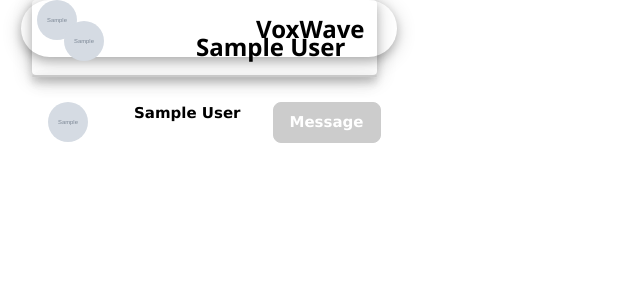
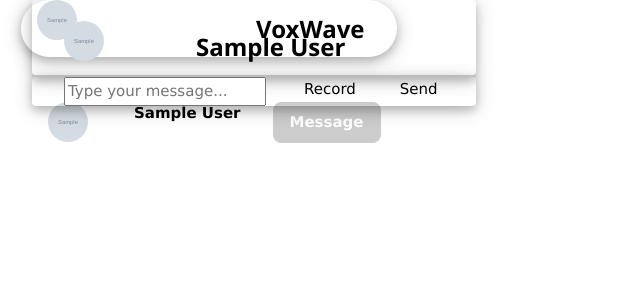
Before and after one commit to Vox-Wave/Responsive_Template, a Django app: template templates/chat.html in a window 1280 px wide, after a click on "Message". Shown: the top 300 px of the page, without its empty margins (0-640 px from the left). Run offline with Django 5.2, Linux system fonts and the light colour scheme; the template is opened without the code that fills it: most values are stand-ins (such as "Sample title", 1, 10 or a date in 2020); grey boxes marked "Sample" are stand-in pictures.

Commit message:
Setup Message Display Area Version 1.

```diff
--- a/templates/chat.html
+++ b/templates/chat.html
@@ -90,6 +90,7 @@
       .message-display-footer{
         width: 100%;
         height: 80px;
+        padding-top: 20px;
       }
 
       /* Style for messages sent by the current user (right side) */
@@ -203,7 +204,16 @@
 
         </div>
         <footer class="w3-container message-display-footer w3-round w3-card-4">
-
+            <div class="w3-container w3-cell w3-center">
+              <input type="text" id="messageInput" class="message-input" placeholder="Type your message..." onkeydown="if (event.key === 'Enter') { document.getElementById('send-icon').click(); event.preventDefault(); }" />
+              <audio class="message-input" id="audioInput" controls hidden></audio>
+            </div>
+            <div class="w3-container w3-cell w3-center">
+              <button type="button" style="background-color: transparent; border: none; cursor: pointer" onclick="recordMessage();" id="record-icon" class="record-icon">Record</button>
+            </div>
+            <div class="w3-container w3-cell w3-center">
+              <button type="button" style="background-color: transparent; border: none; cursor: pointer" onclick="sendMessage();" id="send-icon" class="send-icon">Send</button>
+            </div>
         </footer>
       </div>
     </div>
@@ -270,9 +280,9 @@
             // Create message content based on message type
             var messageContent = '';
             if (message.chat_text) {
-          messageContent = '<p>' + message.chat_text + '</p>';
+              messageContent = `<p>${message.chat_text}</p>`;
             } else if (message.audio_url) {
-          messageContent = '<audio controls><source src="' + message.audio_url + '" type="audio/mpeg">Your browser does not support the audio element.</audio>';
+              messageContent = `<audio controls><source src="${message.audio_url}" type="audio/mpeg">Your browser does not support the audio element.</audio>`;
             }
             // Add other message types as needed
 
@@ -299,6 +309,91 @@
         });
     }
 
+    // Function to simulate recording a message
+    let is_recording = false;
+    let audioBlob;
 
+    async function recordMessage() {
+        let mediaRecorder;
+        let recordedChunks = [];
+        const recordButton = document.querySelector('.record-icon');
+        const isRecording = recordButton.textContent === 'Stop'; // Check current state
+
+        if (!isRecording && recordButton.textContent === "Record") {
+            // Start recording
+            recordButton.textContent = 'Stop';
+            is_recording = true;
+
+            try {
+                // Request permission from the user to access their microphone
+                const stream = await navigator.mediaDevices.getUserMedia({ audio: true });
+
+                // Start audio recording
+                mediaRecorder = new MediaRecorder(stream);
+
+                mediaRecorder.addEventListener('dataavailable', event => {
+                    if (event.data.size > 0) {
+                        recordedChunks.push(event.data);
+                    }
+                });
+
+                mediaRecorder.start();
+            } catch (error) {
+                console.error('Error accessing microphone:', error);
+                // Reset the button text if there's an error
+                recordButton.textContent = 'Record';
+                is_recording = false;
+            }
+
+        }
+        else if (recordButton.textContent === "Delete") {
+            // User clicked Delete after stopping recording
+            audioBlob = null;
+            const audioInput = document.getElementById('audioInput');
+            audioInput.hidden = true;
+            const messageInput = document.getElementById('messageInput');
+            messageInput.hidden = false;
+            recordButton.textContent = "Record";
+        }
+        else {
+            // Stop recording
+            recordButton.textContent = 'Delete';
+            is_recording = false;
+
+            // Stop audio recording
+            mediaRecorder.stop();
+
+            // Wait a bit before creating the Blob to ensure all data is available
+            await new Promise(resolve => setTimeout(resolve, 500));
+
+            // Create a Blob from the recorded chunks
+            audioBlob = new Blob(recordedChunks, { type: 'audio/webm' });
+
+            // Reset recordedChunks array
+            recordedChunks = [];
+
+            // Create an object URL for the audio Blob and set it as the source for the audio tag
+            const audioUrl = URL.createObjectURL(audioBlob);
+            const audioInput = document.getElementById('audioInput');
+            audioInput.src = audioUrl;
+
+            // Show the audio controls
+            audioInput.hidden = false;
+
+            // Hide the text input
+            const messageInput = document.getElementById('messageInput');
+            messageInput.hidden = true;
+        }
+    }
+
+    // Function to generate a random filename of length 7
+    function generateRandomFilename() {
+        const characters = 'ABCDEFGHIJKLMNOPQRSTUVWXYZabcdefghijklmnopqrstuvwxyz0123456789';
+        let randomFilename = '';
+        for (let i = 0; i < 7; i++) {
+            randomFilename += characters.charAt(Math.floor(Math.random() * characters.length));
+        }
+        return randomFilename;
+    }
 </script>
 {% endblock %}
```
Lines whose indentation alone changed are shown as unchanged.
